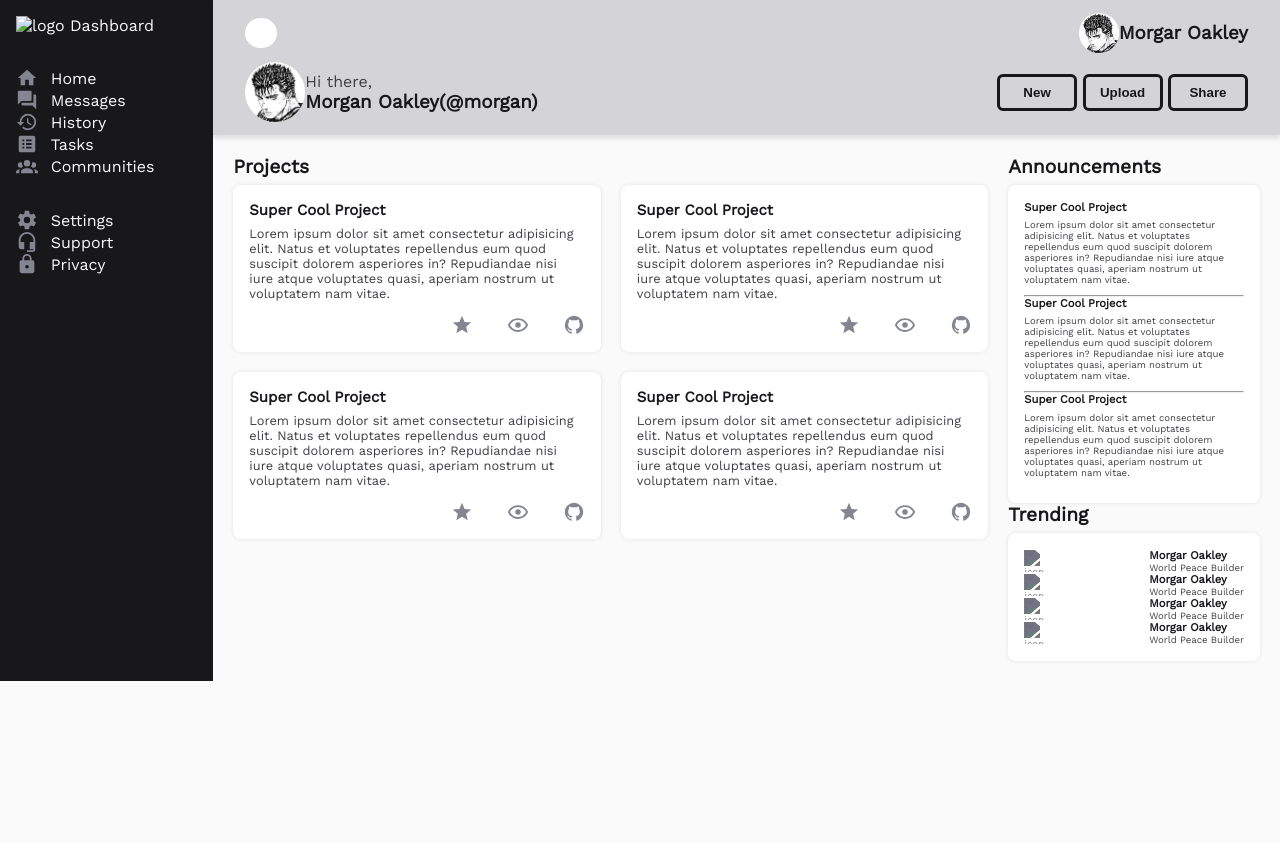
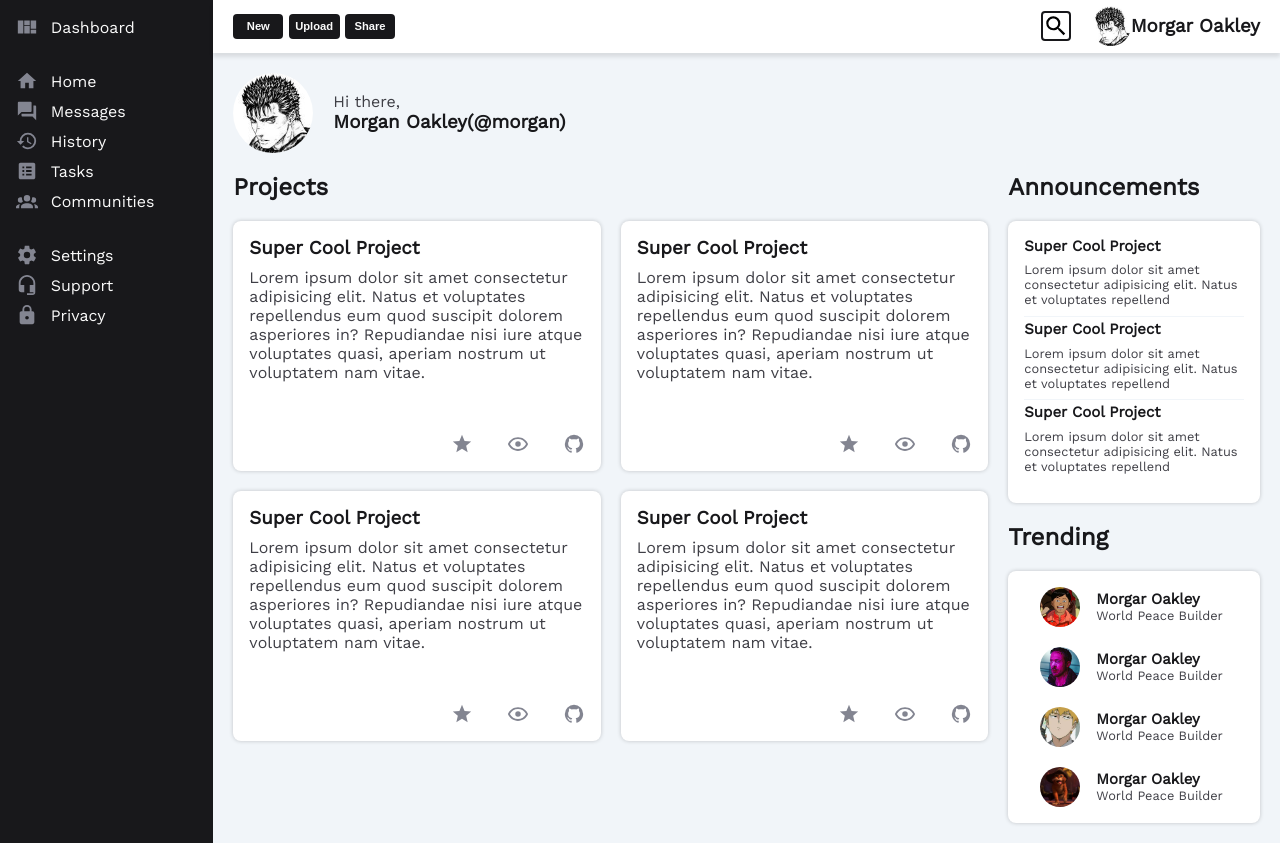
Before and after one commit to MarcosGTS/Dashboard-Page, a plain HTML site: page index.html in a window 1280 px wide. Before the commit the page ends 800 px from the top, so only its background shows below. Drawn offline with nearby package versions, Linux system fonts and the light colour scheme.

Commit message:
add polish

```diff
--- a/icons.css
+++ b/icons.css
@@ -57,3 +57,8 @@
     background-image: url("./imgs/account-group.svg");
     background-size: cover;
 }
+
+.logo-icon {
+    background-image: url("./imgs/dashboard.svg");
+    background-size: cover;
+}
--- a/index.html
+++ b/index.html
@@ -9,10 +9,11 @@
     </head>
     <body>
         <header>
-            <div>
-                <img src="#" alt="logo">
+            <div class="row-align">
+                <div class="icon logo-icon"></div>
                 <span>Dashboard</span>
             </div>
+
             <nav>
                 <ul>
                     <li>
@@ -70,27 +71,24 @@
         </header>
         <main>
             <div class="menu">
-                <div class="search">
-                    <input type="text" placeholder=" ">
-                    <div class="user">
-                        <img src="./imgs/user_icon.jpg" alt="icon" >
-                        <h3>Morgar Oakley</h3>
-                    </div>
+                <div>
+                    <button>New</button>
+                    <button>Upload</button>
+                    <button>Share</button>
                 </div>
-                <div class="resume">
-                    <div class="user">
-                        <img src="./imgs/user_icon.jpg" alt="icon">
-                        <span>
-                            <div>Hi there,</div>
-                            <h3>Morgan Oakley(@morgan)</h3>
-                        </span>
-                    </div>
-                    <div>
-                        <button>New</button>
-                        <button>Upload</button>
-                        <button>Share</button>
-                    </div>
+                <input type="text" placeholder=" ">
+                <div class="row-align">
+                    <img class="profile-picture" src="./imgs/users/user_icon.jpg" alt="icon" >
+                    <h3>Morgar Oakley</h3>
                 </div>
+            </div>
+
+            <div class="row-align user">
+                <img class="profile-picture" src="./imgs/users/user_icon.jpg" alt="icon">
+                <span>
+                    <div>Hi there,</div>
+                    <h3>Morgan Oakley(@morgan)</h3>
+                </span>
             </div>
 
             <div class="content">
@@ -145,8 +143,6 @@
                                 <a href="#"><div class="icon github-icon"></div></a>
                             </div>
                         </div>
-
-
                     </div>
                 </section>
 
@@ -155,45 +151,43 @@
                     <section  class="announcements card">
                         <div class="text-box">
                             <h3>Super Cool Project</h3>
-                            <p>Lorem ipsum dolor sit amet consectetur adipisicing elit. Natus et voluptates repellendus eum quod suscipit dolorem asperiores in? Repudiandae nisi iure atque voluptates quasi, aperiam nostrum ut voluptatem nam vitae.</p>
+                            <p>Lorem ipsum dolor sit amet consectetur adipisicing elit. Natus et voluptates repellend</p>
                         </div>
-                        <hr>
                         <div class="text-box">
                             <h3>Super Cool Project</h3>
-                            <p>Lorem ipsum dolor sit amet consectetur adipisicing elit. Natus et voluptates repellendus eum quod suscipit dolorem asperiores in? Repudiandae nisi iure atque voluptates quasi, aperiam nostrum ut voluptatem nam vitae.</p>
+                            <p>Lorem ipsum dolor sit amet consectetur adipisicing elit. Natus et voluptates repellend</p>
                         </div>
-                        <hr>
                         <div class="text-box">
                             <h3>Super Cool Project</h3>
-                            <p>Lorem ipsum dolor sit amet consectetur adipisicing elit. Natus et voluptates repellendus eum quod suscipit dolorem asperiores in? Repudiandae nisi iure atque voluptates quasi, aperiam nostrum ut voluptatem nam vitae.</p>
+                            <p>Lorem ipsum dolor sit amet consectetur adipisicing elit. Natus et voluptates repellend</p>
                         </div>
                     </section>
 
                     <h2>Trending</h2>
                     <section class="trending card">
-                        <div class="user">
-                            <img class="icon" src="" alt="icon" >
+                        <div class="row-align">
+                            <img class="profile-picture"src="/imgs/users/user_icon2.jpg" alt="icon" >
                             <span>
                                 <h3>Morgar Oakley</h3>
                                 <p>World Peace Builder</p>
                             </span>
                         </div>
-                        <div class="user">
-                            <img class="icon" src="" alt="icon" >
+                        <div class="row-align">
+                            <img class="profile-picture" src="/imgs/users/user_icon3.png" alt="icon" >
                             <span>
                                 <h3>Morgar Oakley</h3>
                                 <p>World Peace Builder</p>
                             </span>
                         </div>
-                        <div class="user">
-                            <img class="icon" src="" alt="icon" >
+                        <div class="row-align">
+                            <img class="profile-picture" src="/imgs/users/user_icon4.jpg" alt="icon" >
                             <span>
                                 <h3>Morgar Oakley</h3>
                                 <p>World Peace Builder</p>
                             </span>
                         </div>
-                        <div class="user">
-                            <img class="icon" src="" alt="icon" >
+                        <div class="row-align">
+                            <img class="profile-picture"src="/imgs/users/user_icon1.png" alt="icon" >
                             <span>
                                 <h3>Morgar Oakley</h3>
                                 <p>World Peace Builder</p>
--- a/style.css
+++ b/style.css
@@ -7,14 +7,17 @@
 
     --dark-color: #18181b;
     --light-color: #fafafa;
-    --neutral-color: #d4d4d8;
+    --neutral-color: #f1f5f9;
     --neutral-dark: #3f3f46;
+    --vibrant-color: #1e3a8a;
+
+    --spacing: 20px;
 }
 
 body {
     display: grid;
     grid-template-columns: 1fr 5fr;
-    background-color: var(--light-color);
+    background-color: var(--neutral-color);
     color: var(--neutral-dark);
 
     font-family: "Work Sans", Arial, Helvetica, sans-serif;
@@ -35,7 +38,11 @@ header {
     color: var(--light-color);
 }
 
-nav > ul {
+nav  li {
+    margin:  .5rem 0;
+}
+
+nav ul {
     margin:  2rem 0;
     list-style: none;
 }
@@ -51,7 +58,7 @@ nav a {
 }
 
 nav a:hover {
-    color: #1e3a8a;
+    color: var(--vibrant-color);
     transform: translateX(10px);
 }
 
@@ -60,128 +67,160 @@ nav a:hover > .icon{
 }
 
 
-nav .icon {
+header .icon {
     margin-right: .8rem;
+}
+
+.row-align {
+    display: flex;
+    align-items: center;
 }
 
 /* Menu */
 
 .menu {
-    padding: 8px 32px;
+    padding: .4rem var(--spacing);
 
-    grid-row-start: 1;
-    grid-column: 1/-1;
+    background-color: #fff;
+    box-shadow: 0 4px 4px rgba(0, 0, 0, 0.1);
 
-    background-color: var(--neutral-color);
-    box-shadow: 0 4px 4px rgba(0, 0, 0, 0.1);
-}
+    display: flex;
 
-.menu img {
-    border-radius: 100px;
-}
-
-.search img {
-    width: 40px;
-    height: auto;
-}
-
-.resume img {
-    width: 60px;
-    height: auto;
-}
-
-.user {
-    display: flex;
-    align-items: center;
-    justify-content: space-between;
-}
-
-.search,
-.resume {
-    display: flex;
     align-items: center;
     justify-content: space-between;
 
-    padding: .3rem 0;
+    gap: var(--spacing);
+    height: fit-content;
+
+    position: sticky;
+    top: 0;
 }
 
-.search input[type="text"] {
+.menu .profile-picture,
+.trending .profile-picture {
+    height: 40px;
+    width: 40px;
+}
+
+.profile-picture {
+    border-radius: 50%;
+}
+
+.menu input[type="text"] {
+    position: relative;
+
     height: 30px;
     width: 30px;
-    padding: 0 1rem;
 
-    border: none;
-    border-radius: 40px;
+    padding: 0 .5rem;
+    margin-left: auto;
+
+    border: 2px solid var(--dark-color);
+    border-radius: 4px;
 
     cursor: pointer;
+
+    background-image: url("./imgs/magnify.svg");
+    background-size: cover;
 
     transition: all 150ms ease-out;
 }
 
-.search input[type="text"]:focus,
-.search input[type="text"]:not(:placeholder-shown){
+.menu input[type="text"]:focus,
+.menu input[type="text"]:not(:placeholder-shown){
     flex: 1;
+    background-color: var(--neutral-color);
+    background-image: none;
+    outline: none;
 }
 
 button {
-    width: 80px;
-    padding: 8px 10px;
+    min-width: 50px;
+    padding: .4rem;
 
-    border:none;
-    border-radius: 6px;
+    border-radius: 4px;
+    border: none;
 
-    color: var(--dark-color);
-    border: 3px solid var(--dark-color);
-    background-color: rgba(0, 0, 0, 0);
+    background-color: var(--dark-color);
+    color: var(--light-color);
+
+    font-size: 0.7rem;
     font-weight: bold;
 
-    transition: all 150ms ease-in;
+    transition: all 200ms ease-in;
 }
 
 button:hover {
-    color: var(--light-color);
-    background-color: var(--dark-color);
+    background-color: var(--vibrant-color);
+
+    box-shadow: 0 0px 4px 4px rgba(0, 0, 0, .1px);
 }
 
 /* Content */
+
+.user {
+    height: 120px;
+    padding: var(--spacing);
+}
+
+.user img {
+    height: 100%;
+    margin-right: var(--spacing);
+}
+
 .content {
-    margin: 20px;
+    margin: 0 var(--spacing);
 
     display: grid;
-    gap: 20px;
+    gap: var(--spacing);
     grid-template-columns: 3fr 1fr;
 
-    font-size: .8rem;
+    font-size: 1rem;
 }
 
-.content h2 {
-    margin-bottom: .4rem;
+.content h2,
+.sidebar .card {
+    margin-bottom: var(--spacing);
 }
 
 .projects {
     height: fit-content;
     display: grid;
 
-    gap:20px;
-    grid-template-columns: repeat(auto-fill, minmax(250px, 1fr));
+    gap: var(--spacing);
+    grid-template-columns: repeat(auto-fill, minmax(300px, 1fr));
+    grid-auto-rows: minmax(250px, 1fr);
 }
 
-.projects > h2 {
-    grid-column: 1 / -1;
+.projects .card:hover {
+    outline: 2px solid lightblue;
+    box-shadow: 0 0 10px 2px rgba(0, 0, 0, 0.3);
 }
 
 .announcements,
 .trending {
-    font-size: .6rem;
+    font-size: .8rem;
+}
+
+.trending .profile-picture {
+    margin: 0 1rem;
+}
+
+.trending > div + div{
+    margin-top: var(--spacing);
 }
 
 .card {
+    display: flex;
+    flex-direction: column;
     background-color: #fff;
 
     padding: 1rem;
     border-radius: 8px;
 
-    box-shadow: 0 0 4px rgba(0, 0, 0, 0.1);
+    box-shadow: 0 0 4px rgba(0, 0, 0, 0.2);
+
+    transition: all 250ms ease-in;
 }
 
 .card > .text-box {
@@ -189,6 +228,7 @@ button:hover {
 }
 
 .text-box {
+    position: relative;
     color: var(--neutral-dark);
 }
 
@@ -196,6 +236,20 @@ button:hover {
     color: var(--dark-color);
     font-weight: bold;
     margin-bottom: 0.5em;
+}
+
+.text-box + .text-box::before {
+    content:" ";
+
+    position:absolute;
+
+    top: -.25rem;
+    left: 0;
+
+    width: 100%;
+    height: 1px;
+
+    background-color: var(--neutral-color);
 }
 
 .icon {
@@ -210,7 +264,12 @@ button:hover {
     transition: all 150ms ease-out;
 }
 
+.projects .icon:hover {
+    transform: scale(1.4);
+}
+
 .icons-set {
+    margin-top: auto;
     margin-left: auto;
     width: 40%;
     display: flex;
```
Also changed, not shown: imgs/dashboard.svg (added), imgs/magnify.svg (added), imgs/users/user_icon.jpg (renamed from imgs/user_icon.jpg), imgs/users/user_icon1.png (added), imgs/users/user_icon2.jpg (added), imgs/users/user_icon3.png (added), imgs/users/user_icon4.jpg (added).
